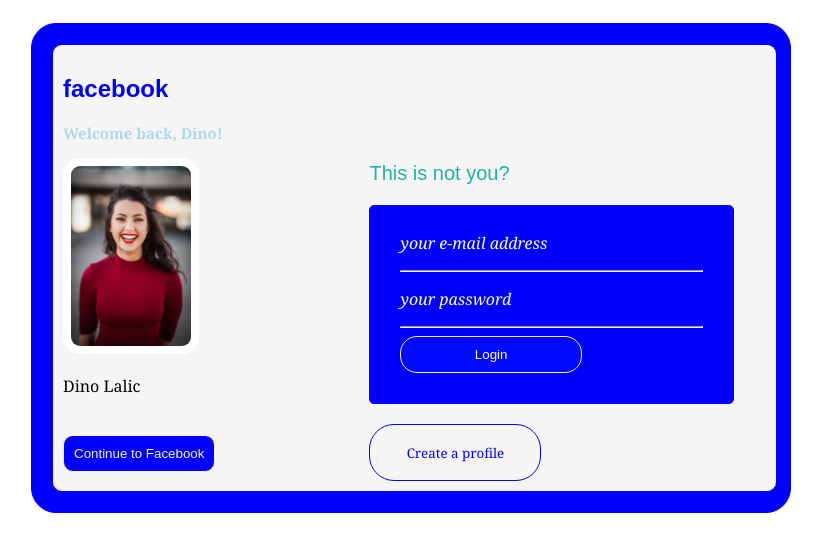
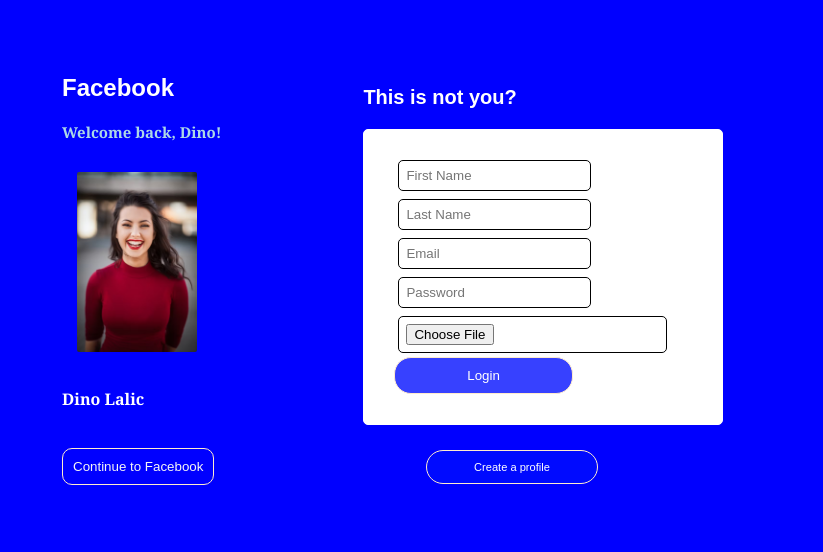
Before and after one commit to icodePaul/facebook-login, a plain HTML site: page index.html in a window 1280 px wide. Shown: the whole page, without its empty margins (0-823 px from the left). Drawn offline with Linux system fonts and the light colour scheme.

Commit message:
made a changes on the index file and also on the css file

```diff
--- a/app/app.css
+++ b/app/app.css
@@ -1,17 +1,16 @@
+body {
+    background-color: blue;
+    width: 100%;
+}
 
 .container {
-    display: block;
-    cursor: zoom-in;
-    background-color: blue;
-    border: 1px solid blue;
     width: 60%;
     margin: 23px;
     border-radius: 25px;
 
 }
 .main-container {
-
-     width: 103%;
+     width: 100%;
      padding: 20px;
      font-family: Georgia, 'Times New Roman', Times, serif;
      font-weight: 6px;
@@ -25,7 +24,7 @@
     font: caption;
     font-size: smaller;
  }
- /* Diving the  */
+/* The div for the right child element */
 .float-right-child {
     width: 43%;
     display: inline-block;
@@ -39,16 +38,16 @@
 
 img {
     /* The css design for the img */
-    overflow-clip-margin: content-box;
-    overflow: clip;
     border-radius: 17px;
     font-weight: bold;
-    background-color: white;
-    color: antiquewhite;
-    padding: 8px;
+    background-color: blue;
+    color: blue;
+    padding: 15px;
 }
 section {
-    background-color:whitesmoke;
+    background-color: blue;
+    color: white;
+    font-weight: 800;
     padding: 10px;
     width: 90%;
     border-radius: 10px;
@@ -56,11 +55,11 @@ section {
 }
 /* The input field css */
 .child-descedant {
-    border: 1px solid blue;
+    border: 1px solid white;
     padding: 30px;
     width: 100%;
-    padding-top: 10px;
-    background-color: blue;
+    padding-top: 26px;
+    background-color: white;
     color: white;
     border-radius: 5px;
     font-style: italic;
@@ -75,10 +74,10 @@ section {
      border-radius: 17px;
      background-color: rgba(0, 13, 255, 0.786);
      color: white;
-     cursor: cell;
+     cursor: pointer;
  }
  #btn-h2 {
-    color: #0000ff;
+    color: white;
     font-family: sans-serif;
     font-weight: 10px;
  }
@@ -89,9 +88,9 @@ section {
  }
  /* The create profile section */
 .btn-p {
-    width: 10rem;
-    color: blue;
-    border: 1px solid blue;
+    /* width: 10rem; */
+    color: white;
+    /* border: 1px solid white; */
     border-radius: 25px;
     margin-top: 20px;
     padding: 5px;
@@ -100,9 +99,15 @@ section {
 
 }
 .div-h3 {
-    color: lightseagreen;
+    color: white;
     font-weight: lighter;
     font-size: 20px;
     font-style: normal;
     font-family: sans-serif;
 }
+input {
+    padding: 7px;
+    margin: 4px;
+    border: 1px solid black;
+    border-radius: 5px;
+}
--- a/index.html
+++ b/index.html
@@ -17,7 +17,7 @@
             <section>
 
              <div class="float-child-left">
-                 <h2 id="btn-h2">facebook</h2>
+                 <h2 id="btn-h2">Facebook</h2>
                  <p class="para">Welcome back, Dino!</p>
                  <img src="./app/assets/image.avif" width="120px" alt="image of a lady">
                  <!-- The  field element welcome dino -->
@@ -31,17 +31,17 @@
                 <form action="">
 
                 <div class="child-descedant">
-                 <p>Your e-Mail Address</p>
-                 <hr>
-
-                 <p>Your Password</p>
-                 <hr>
+                <input type="First Name" placeholder="First Name">
+                <input type="Last Name" placeholder="Last Name">
+                <input type="Email" placeholder="Email">
+                <input type="Password" placeholder="Password">
+                <input type="file" name="file" id="">
 
                  <button>Login</button>
                 </form>
              </div>
              <div class="btn-p">
-                 <p>Create a profile</p>
+                 <button>Create a profile</button>
                 </div>
             </section>
          </div>
```
